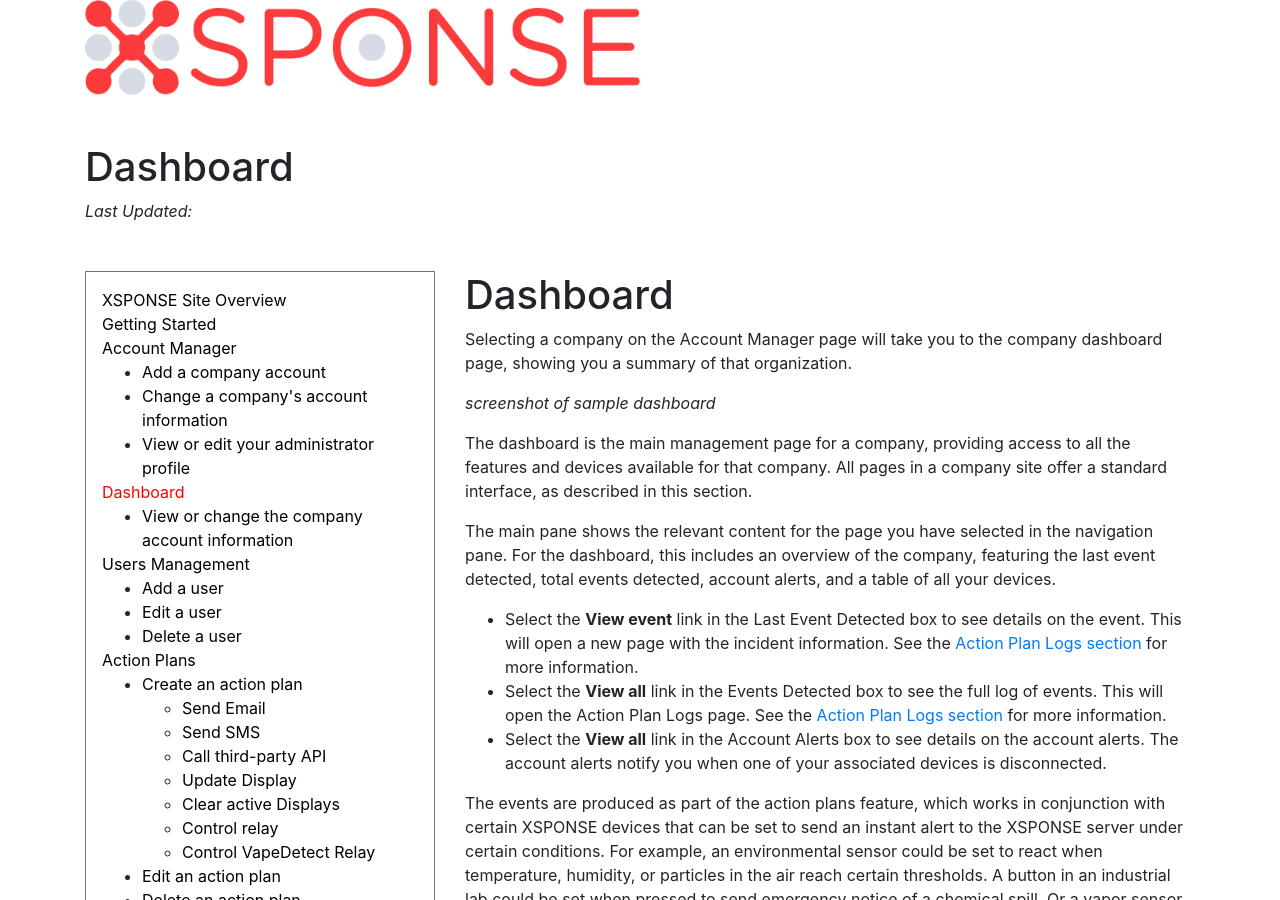
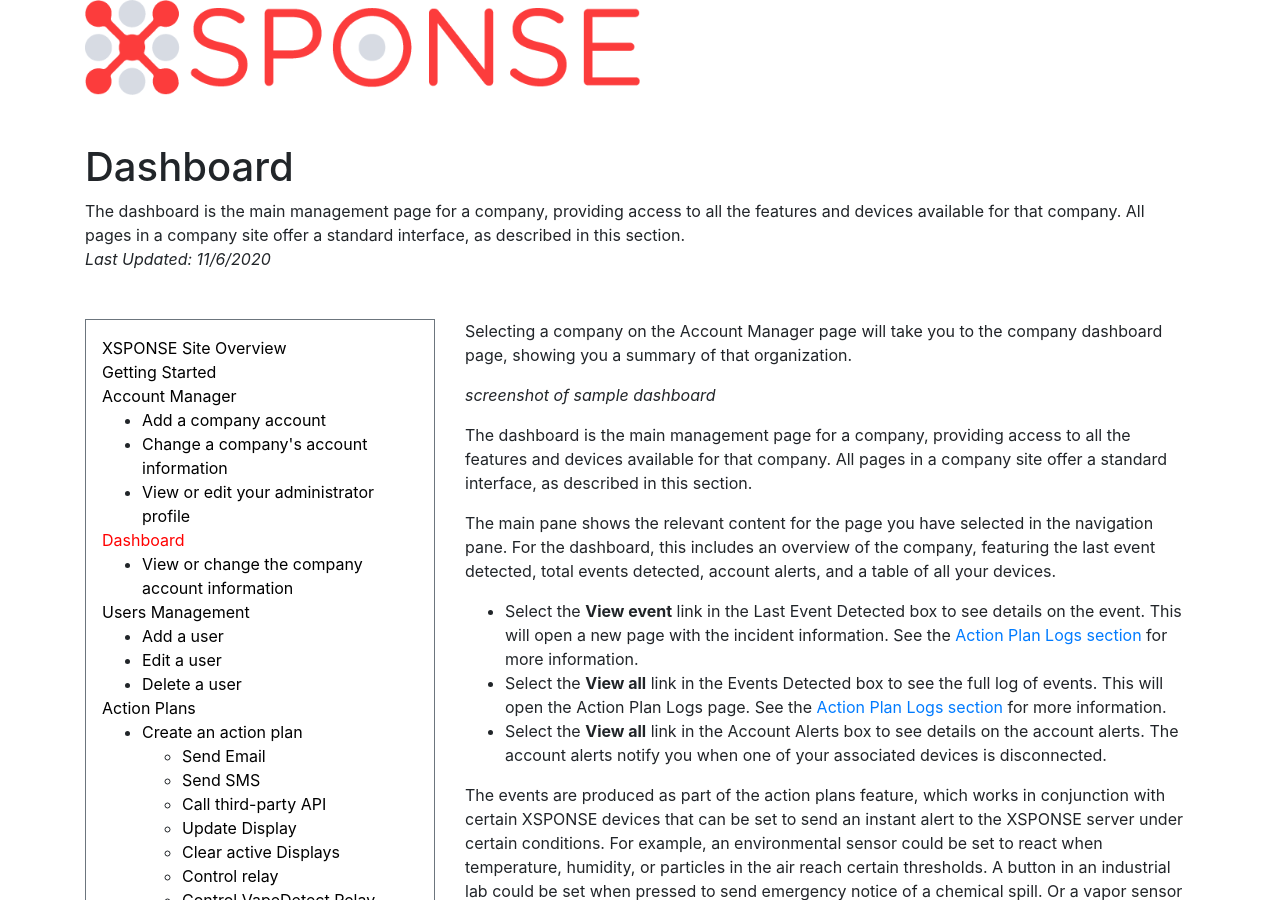
Before and after one commit to NrsSystems/docs, a Jekyll site: the page built from general-ops/dashboard.md, in a window 1280 px wide and 900 px high. Built offline with Jekyll 4.4.1, drawn with Linux system fonts in a browser that asks for light colours; our own code applies the rules of GitHub Pages for plain Markdown files.

Commit message:
update genops/db-index-siteoverview

```diff
--- a/general-ops/dashboard.md
+++ b/general-ops/dashboard.md
@@ -1,4 +1,8 @@
-# Dashboard
+---
+title: Dashboard
+abstract: The dashboard is the main management page for a company, providing access to all the features and devices available for that company. All pages in a company site offer a standard interface, as described in this section.
+last-updated: 11/6/2020
+---
 
 Selecting a company on the Account Manager page will take you to the company dashboard page, showing you a summary of that organization.
 > _screenshot of sample dashboard_
```
Also changed, not shown: general-ops/site-overview.md (line endings or trailing spaces).
